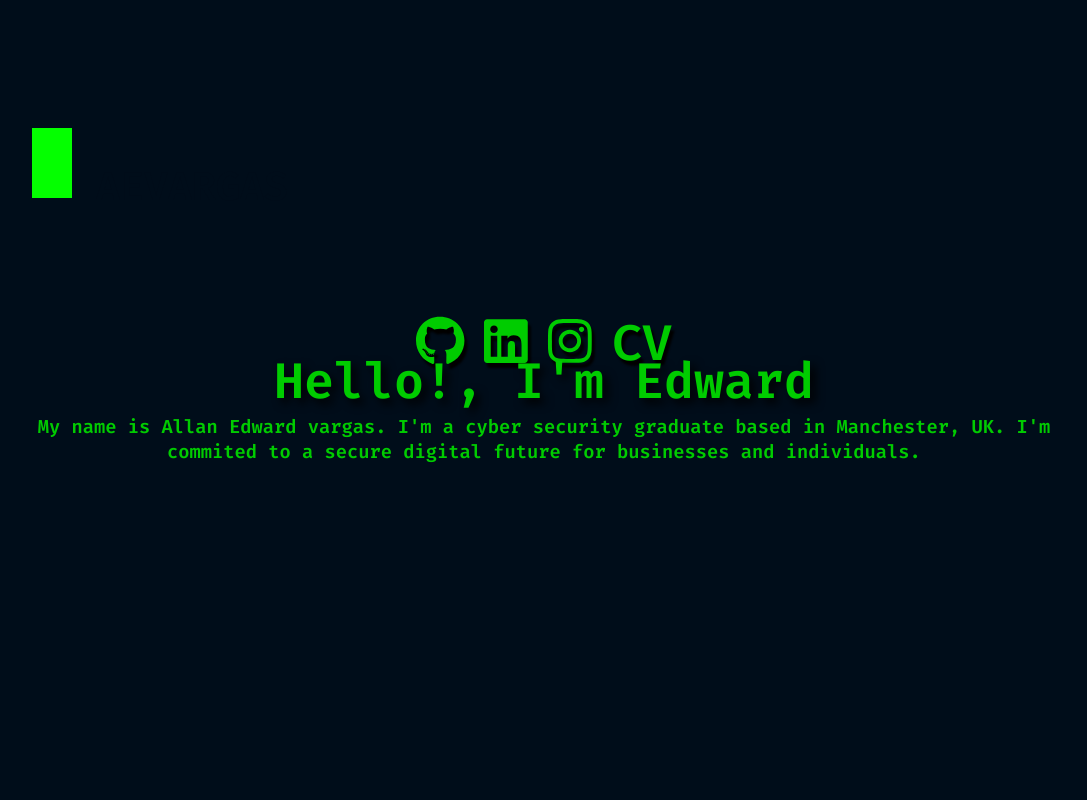
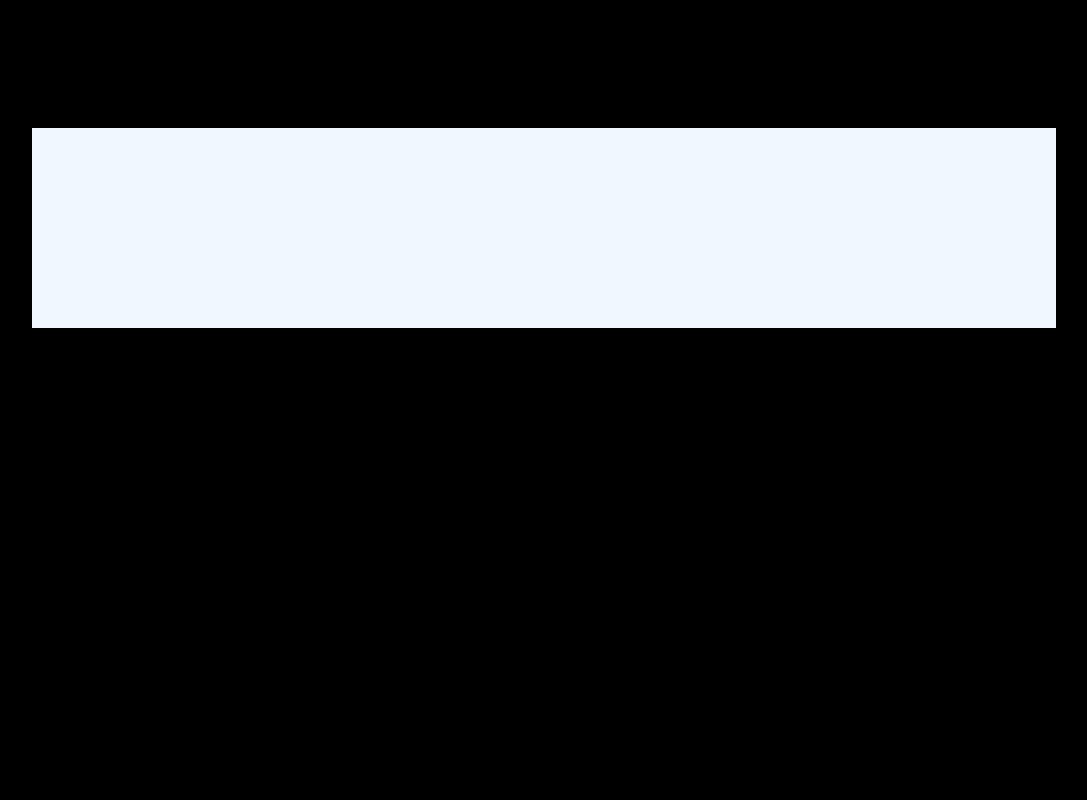
Before and after one commit to AEDVargas/Portfolio, a React (Create React App) app: page / in a window 1280 px wide. Shown: the top 800 px of the page, without its empty margins (96-1183 px from the left). Built offline with nearby package versions, Linux system fonts and the light colour scheme.

Commit message:
started structure refactoring

```diff
--- a/src/App.js
+++ b/src/App.js
@@ -2,10 +2,9 @@ import { useEffect, useState } from "react";
 
 import React, { Component } from "react";
 import Header from "./components/Header";
-import Navbar from "./components/NavBar";
 import About from "./components/AboutMe/AboutMe";
-import Logo from "./components/Logo";
-import AnimatedCursor from 'react-animated-cursor';
+import './style.css';
+
 
 function App() {
   const [mousePos, setMousePos] = useState({});
@@ -26,15 +25,20 @@ function App() {
   }, [])
 
   return (
-    <div className="main-parent">
-      <div className="main-child">
-      <Header />
-      </div>
-      <div className="limit">
-        <About />
-      </div>
+    <div className="main">
     </div>
   );
 }
 
 export default App;
+
+
+
+{/* <div className="main-parent">
+<div className="main-child">
+<Header />
+</div>
+<div className="limit">
+  <About />
+</div>
+</div> */}
--- /dev/null
+++ b/src/style.css
@@ -0,0 +1,21 @@
+:root{
+
+}
+
+html, body{
+    background-color: black;
+}
+
+
+
+
+
+.main{
+    margin: 10%;
+    background-color: aliceblue;
+}
+
+.app{
+    margin: 10%;
+    background-color: aqua;
+}
```
